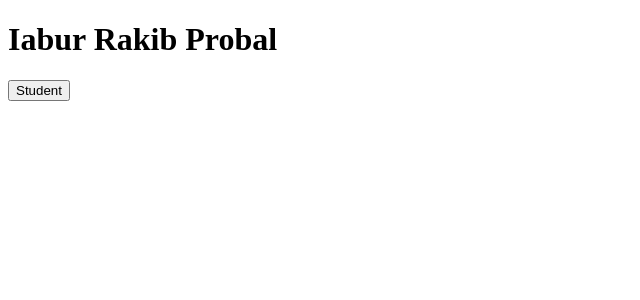
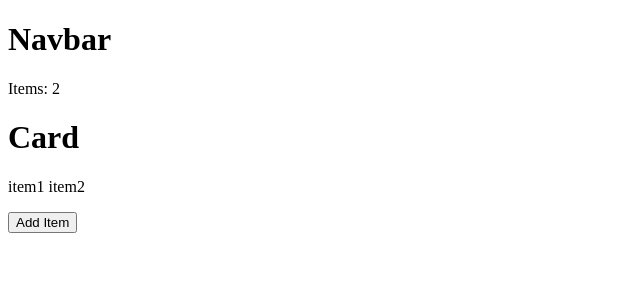
Before and after one commit to iabur/react-app, a React (Vite) app: page / in a window 1280 px wide. Shown: the top 300 px of the page, without its empty margins (0-640 px from the left). Built offline with nearby package versions, Linux system fonts and the light colour scheme.

Commit message:
Refactor App component to manage item state; update UI to display items and add functionality to append new items on button click

```diff
--- a/src/App.tsx
+++ b/src/App.tsx
@@ -1,21 +1,20 @@
 import { useState } from "react";
-import { produce } from "immer";
-
+import Navbar from "./components/Navbar";
+import Card from "./components/Card";
+let count = 3;
 function App() {
-  const [student, setStudent] = useState(["Iabur ", "Rakib ", "Probal "]);
+  const [items, setItems] = useState(["item1 ", "item2 "]);
 
   const handleClick = () => {
-    setStudent(
-      produce((draft) => {
-        draft.push("Rakib");
-      })
-    );
+    setItems([...items, " item " + count]);
+    count++;
   };
 
   return (
     <div>
-      <h1>{student.map((student) => student)}</h1>
-      <button onClick={handleClick}>Student</button>
+      <Navbar itemsCount={items.length} />
+      <Card items={items} />
+      <button onClick={handleClick}>Add Item</button>
     </div>
   );
 }
--- /dev/null
+++ b/src/components/Card.tsx
@@ -0,0 +1,14 @@
+interface CardProps {
+  items: string[];
+}
+
+const Card = ({ items }: CardProps) => {
+  return (
+    <div>
+      <h1>Card</h1>
+      <p>{items.map((item) => item)}</p>
+    </div>
+  );
+};
+
+export default Card;
--- /dev/null
+++ b/src/components/Navbar.tsx
@@ -0,0 +1,14 @@
+interface NavbarProps {
+  itemsCount: number;
+}
+
+const Navbar = ({ itemsCount }: NavbarProps) => {
+  return (
+    <div>
+      <h1>Navbar</h1>
+      <p>Items: {itemsCount}</p>
+    </div>
+  );
+};
+
+export default Navbar;
```
